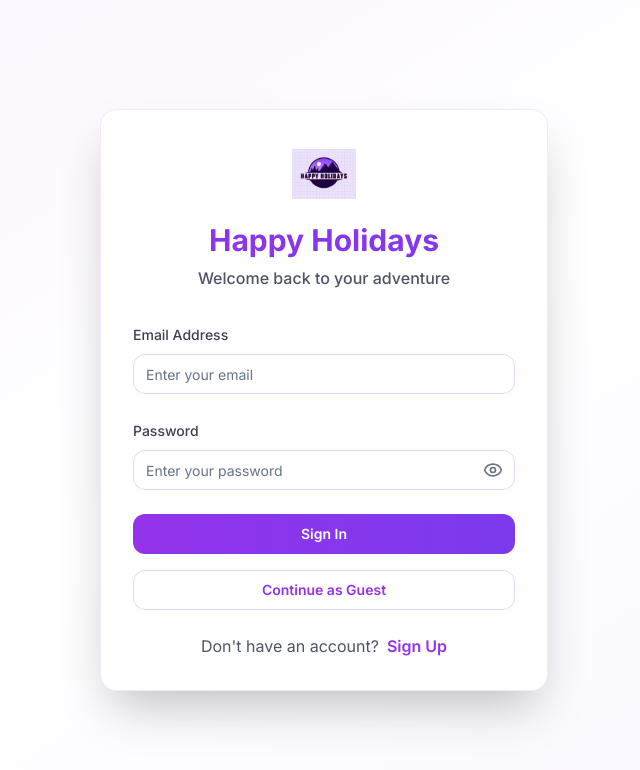
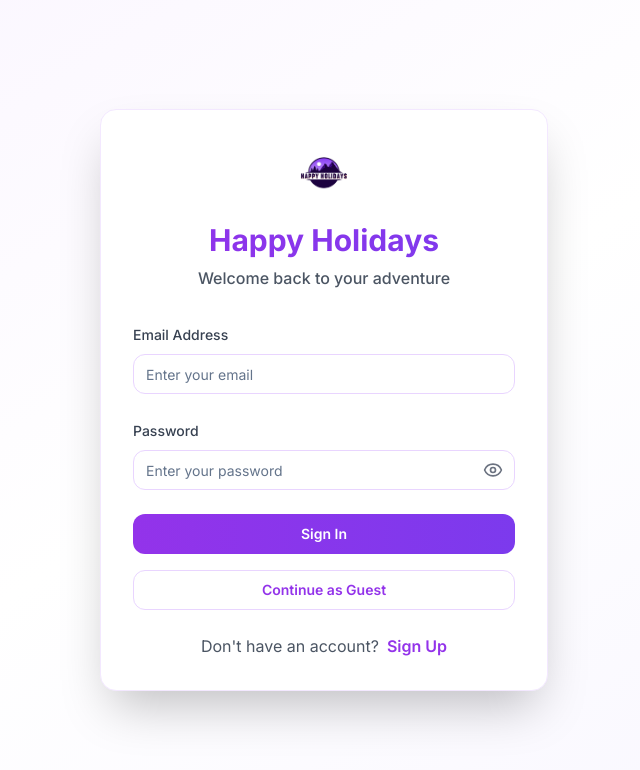
Before and after one commit to Vishhhfr/Happy-Holidays, a React (Vite) app: page /auth in a window 1280 px wide. Shown: the top 770 px of the page, without its empty margins (316-956 px from the left). Built offline with nearby package versions, Linux system fonts and the light colour scheme.

Commit message:
Replace logo with new image
Replaced all instances of the logo with the new image provided by the user.

```diff
--- a/src/components/Logo.tsx
+++ b/src/components/Logo.tsx
@@ -14,7 +14,7 @@ const Logo = ({ size = 'md', className = '' }: LogoProps) => {
   return (
     <div className={`${sizeClasses[size]} ${className}`}>
       <img
-        src="/lovable-uploads/3844e9bd-06e3-4e01-8d54-0fab8e1a5011.png"
+        src="/lovable-uploads/ea7fa6f3-2622-498a-b1d0-3a00fc0ce003.png"
         alt="Happy Holidays Logo"
         className="w-full h-full object-contain"
       />
```
Also changed, not shown: public/lovable-uploads/ea7fa6f3-2622-498a-b1d0-3a00fc0ce003.png (added).
